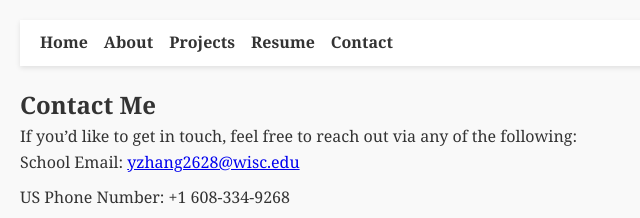
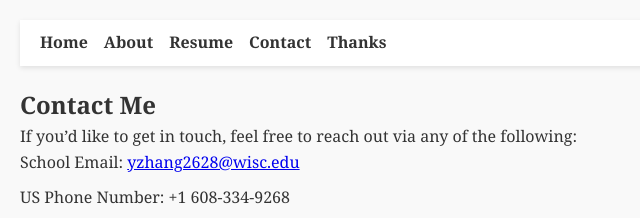
Before and after one commit to MichaelZhang17/Yipenp_Zhang_Personal_Website, a plain HTML site: page contact.html in a window 1280 px wide. Shown: the top 218 px of the page, 0-640 px from the left. Drawn offline with Linux system fonts and the light colour scheme.

Commit message:
Update contact.html

```diff
--- a/contact.html
+++ b/contact.html
@@ -12,9 +12,9 @@
     <ul>
       <li><a href="index.html">Home</a></li>
       <li><a href="about.html">About</a></li>
-      <li><a href="projects.html">Projects</a></li>
       <li><a href="resume.html">Resume</a></li>
       <li><a href="contact.html">Contact</a></li>
+      <li><a href="thanks.html">Thanks</a></li>
     </ul>
   </nav>
 
```
